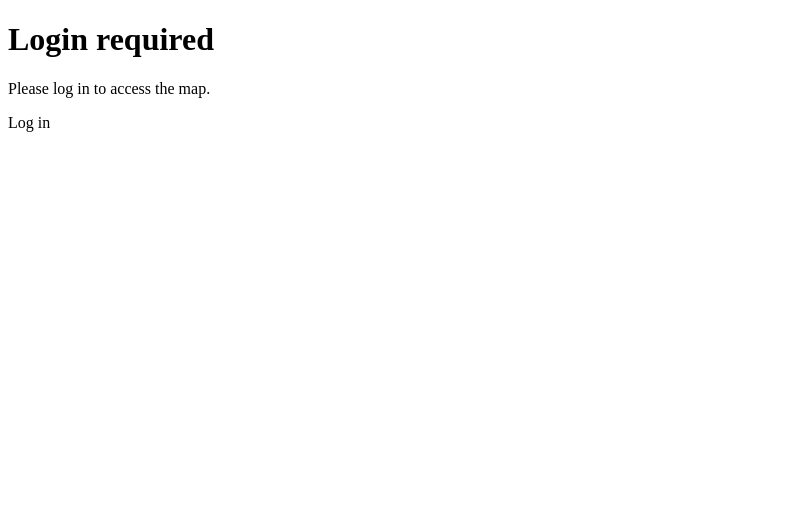
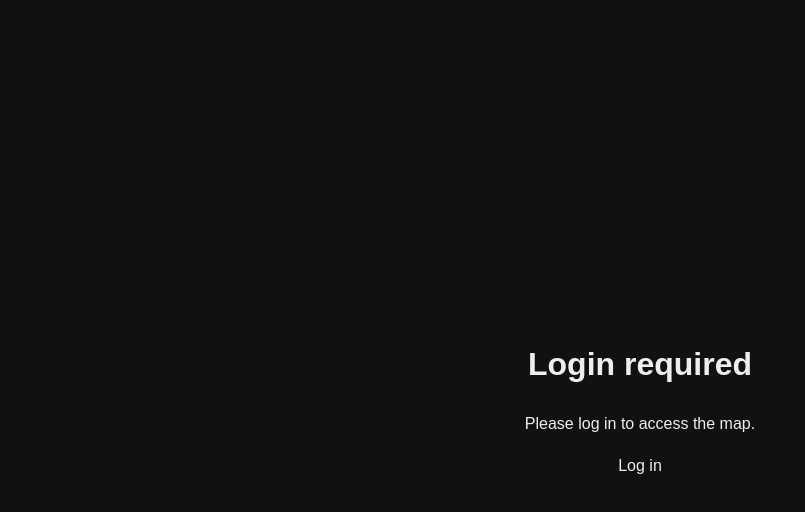
Before and after one commit to Woofle271/interactive-map, a plain HTML site: page index.html in a window 1280 px wide. Shown: the whole page, without its empty margins (0-805 px from the left). Drawn offline with Linux system fonts and the light colour scheme.

Commit message:
Enhance index.html with styles and layout
Added styles for body, headings, and buttons.

```diff
--- a/index.html
+++ b/index.html
@@ -1,30 +1,58 @@
 <!doctype html>
-<html>
+<html lang="en">
 <head>
   <meta charset="utf-8" />
-  <meta name="viewport" content="width=device-width,initial-scale=1" />
+  <meta name="viewport" content="width=device-width, initial-scale=1" />
   <title>Login required</title>
+  <style>
+    body {
+      font-family: sans-serif;
+      display: flex;
+      flex-direction: column;
+      align-items: center;
+      justify-content: center;
+      height: 100vh;
+      margin: 0;
+      background: #111;
+      color: #eee;
+    }
+    h1 { margin-bottom: 0.5em; }
+    p { margin-bottom: 1.5em; }
+    button {
+      font-size: 1rem;
+      padding: 0.6em 1.2em;
+      cursor: pointer;
+    }
+  </style>
 </head>
+
 <body>
   <h1>Login required</h1>
   <p>Please log in to access the map.</p>
 
+  <!-- Netlify Identity login button -->
   <div data-netlify-identity-button>Log in</div>
 
+  <!-- Netlify Identity widget -->
   <script src="https://identity.netlify.com/v1/netlify-identity-widget.js"></script>
+
   <script>
     if (window.netlifyIdentity) {
-      // Already logged in → go straight to app
+
+      // On page load: ALWAYS log out any existing session
       window.netlifyIdentity.on("init", user => {
         if (user) {
-          window.location.href = "/app.html";
+          window.netlifyIdentity.logout();
         }
       });
 
-      // After successful login → go to app
+      // After successful login, go to the app
       window.netlifyIdentity.on("login", () => {
         window.location.href = "/app.html";
       });
+
+      // Ensure widget initializes
+      window.netlifyIdentity.init();
     }
   </script>
 </body>
```
